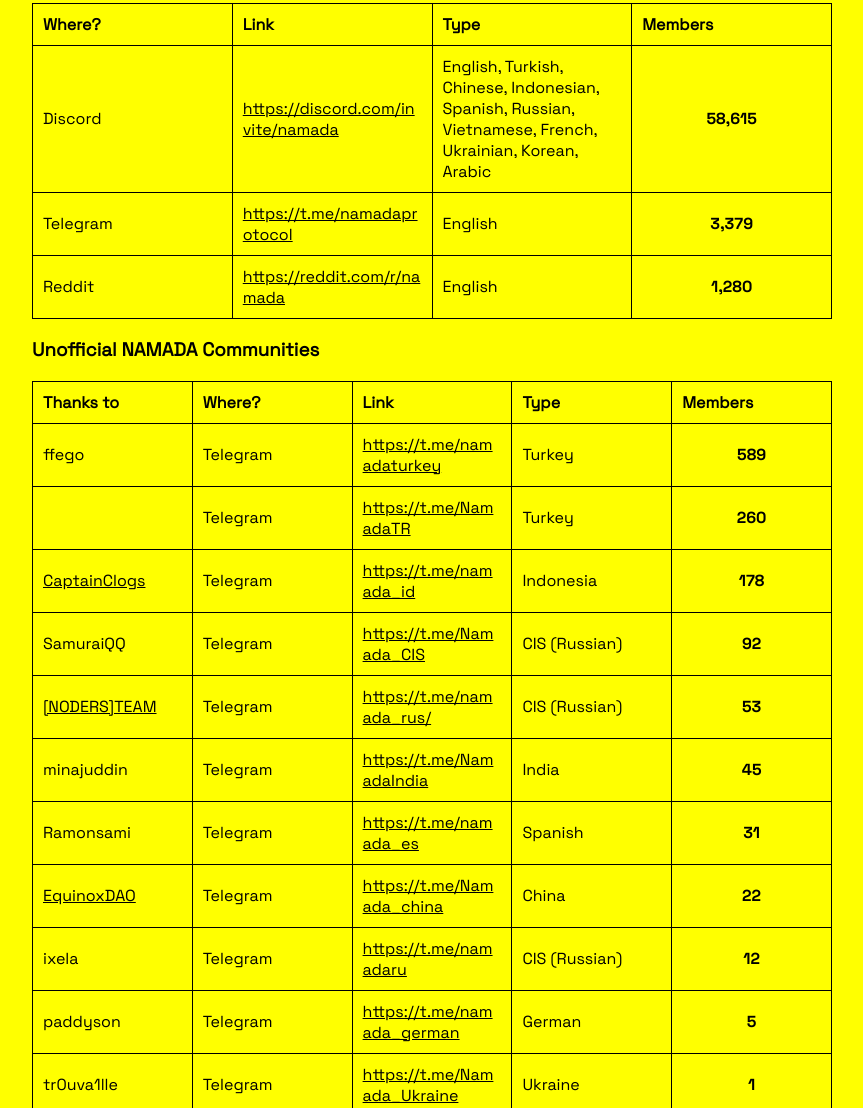
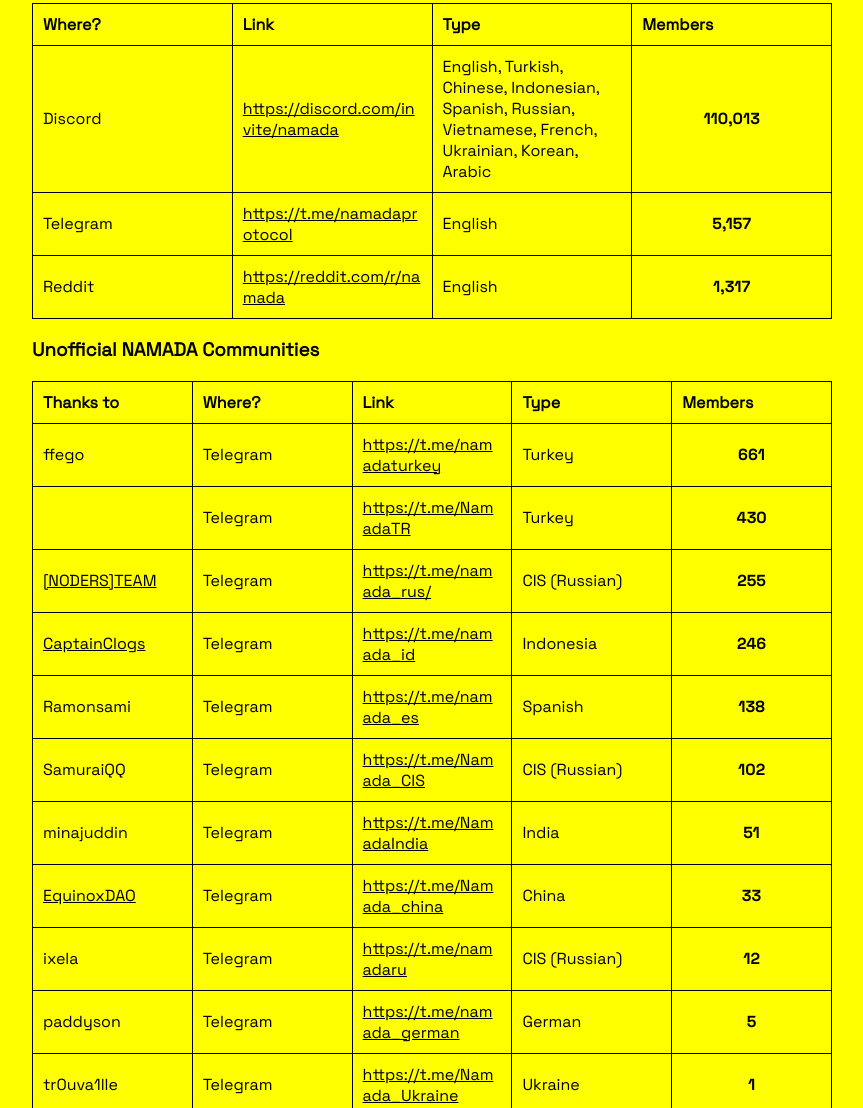
Before and after one commit to MELLIFERA-Labs/namada-awesome, a plain HTML site: page docs/index.html in a window 1280 px wide. Shown: the part 931-2039 px from the top of the page, without its empty margins (208-1071 px from the left). Drawn offline with Linux system fonts and the light colour scheme.

Commit message:
docs: generate index.html

```diff
--- a/docs/index.html
+++ b/docs/index.html
@@ -135,19 +135,19 @@
 <td col="Where?">Discord</td>
 <td style="text-align:left" col="Link"><a href="https://discord.com/invite/namada">https://discord.com/invite/namada</a></td>
 <td style="text-align:left" col="Type">English, Turkish, Chinese, Indonesian, Spanish, Russian, Vietnamese, French, Ukrainian, Korean, Arabic</td>
-<td style="text-align:left" col="Members"><!--members_count--><code>58,615</code></td>
+<td style="text-align:left" col="Members"><!--members_count--><code>110,013</code></td>
 </tr>
 <tr>
 <td col="Where?">Telegram</td>
 <td style="text-align:left" col="Link"><a href="https://t.me/namadaprotocol">https://t.me/namadaprotocol</a></td>
 <td style="text-align:left" col="Type">English</td>
-<td style="text-align:left" col="Members"><!--members_count--><code>3,379</code></td>
+<td style="text-align:left" col="Members"><!--members_count--><code>5,157</code></td>
 </tr>
 <tr>
 <td col="Where?">Reddit</td>
 <td style="text-align:left" col="Link"><a href="https://reddit.com/r/namada">https://reddit.com/r/namada</a></td>
 <td style="text-align:left" col="Type">English</td>
-<td style="text-align:left" col="Members"><!--members_count--><code>1,280</code></td>
+<td style="text-align:left" col="Members"><!--members_count--><code>1,317</code></td>
 </tr>
 </tbody>
 </table><h3><strong>Unofficial NAMADA Communities</strong></h3><table>
@@ -166,56 +166,56 @@
 <td style="text-align:left" col="Where?">Telegram</td>
 <td style="text-align:left" col="Link"><a href="https://t.me/namadaturkey">https://t.me/namadaturkey</a></td>
 <td style="text-align:left" col="Type">Turkey</td>
-<td style="text-align:left" col="Members"><!--members_count--><code>589</code></td>
+<td style="text-align:left" col="Members"><!--members_count--><code>661</code></td>
 </tr>
 <tr>
 <td style="text-align:left" col="Thanks to"></td>
 <td style="text-align:left" col="Where?">Telegram</td>
 <td style="text-align:left" col="Link"><a href="https://t.me/NamadaTR">https://t.me/NamadaTR</a></td>
 <td style="text-align:left" col="Type">Turkey</td>
-<td style="text-align:left" col="Members"><!--members_count--><code>260</code></td>
+<td style="text-align:left" col="Members"><!--members_count--><code>430</code></td>
+</tr>
+<tr>
+<td style="text-align:left" col="Thanks to"><a href="https://noders.team/">[NODERS]TEAM</a></td>
+<td style="text-align:left" col="Where?">Telegram</td>
+<td style="text-align:left" col="Link"><a href="https://t.me/namada_rus/">https://t.me/namada_rus/</a></td>
+<td style="text-align:left" col="Type">CIS (Russian)</td>
+<td style="text-align:left" col="Members"><!--members_count--><code>255</code></td>
 </tr>
 <tr>
 <td style="text-align:left" col="Thanks to"><a href="https://twitter.com/captainclogs">CaptainClogs</a></td>
 <td style="text-align:left" col="Where?">Telegram</td>
 <td style="text-align:left" col="Link"><a href="https://t.me/namada_id">https://t.me/namada_id</a></td>
 <td style="text-align:left" col="Type">Indonesia</td>
-<td style="text-align:left" col="Members"><!--members_count--><code>178</code></td>
+<td style="text-align:left" col="Members"><!--members_count--><code>246</code></td>
+</tr>
+<tr>
+<td style="text-align:left" col="Thanks to">Ramonsami</td>
+<td style="text-align:left" col="Where?">Telegram</td>
+<td style="text-align:left" col="Link"><a href="https://t.me/namada_es">https://t.me/namada_es</a></td>
+<td style="text-align:left" col="Type">Spanish</td>
+<td style="text-align:left" col="Members"><!--members_count--><code>138</code></td>
 </tr>
 <tr>
 <td style="text-align:left" col="Thanks to">SamuraiQQ</td>
 <td style="text-align:left" col="Where?">Telegram</td>
 <td style="text-align:left" col="Link"><a href="https://t.me/Namada_CIS">https://t.me/Namada_CIS</a></td>
 <td style="text-align:left" col="Type">CIS (Russian)</td>
-<td style="text-align:left" col="Members"><!--members_count--><code>92</code></td>
-</tr>
-<tr>
-<td style="text-align:left" col="Thanks to"><a href="https://noders.team/">[NODERS]TEAM</a></td>
-<td style="text-align:left" col="Where?">Telegram</td>
-<td style="text-align:left" col="Link"><a href="https://t.me/namada_rus/">https://t.me/namada_rus/</a></td>
-<td style="text-align:left" col="Type">CIS (Russian)</td>
-<td style="text-align:left" col="Members"><!--members_count--><code>53</code></td>
+<td style="text-align:left" col="Members"><!--members_count--><code>102</code></td>
 </tr>
 <tr>
 <td style="text-align:left" col="Thanks to">minajuddin</td>
 <td style="text-align:left" col="Where?">Telegram</td>
 <td style="text-align:left" col="Link"><a href="https://t.me/NamadaIndia">https://t.me/NamadaIndia</a></td>
 <td style="text-align:left" col="Type">India</td>
-<td style="text-align:left" col="Members"><!--members_count--><code>45</code></td>
-</tr>
-<tr>
-<td style="text-align:left" col="Thanks to">Ramonsami</td>
-<td style="text-align:left" col="Where?">Telegram</td>
-<td style="text-align:left" col="Link"><a href="https://t.me/namada_es">https://t.me/namada_es</a></td>
-<td style="text-align:left" col="Type">Spanish</td>
-<td style="text-align:left" col="Members"><!--members_count--><code>31</code></td>
+<td style="text-align:left" col="Members"><!--members_count--><code>51</code></td>
 </tr>
 <tr>
 <td style="text-align:left" col="Thanks to"><a href="https://www.equinoxdao.xyz">EquinoxDAO</a></td>
 <td style="text-align:left" col="Where?">Telegram</td>
 <td style="text-align:left" col="Link"><a href="https://t.me/Namada_china">https://t.me/Namada_china</a></td>
 <td style="text-align:left" col="Type">China</td>
-<td style="text-align:left" col="Members"><!--members_count--><code>22</code></td>
+<td style="text-align:left" col="Members"><!--members_count--><code>33</code></td>
 </tr>
 <tr>
 <td style="text-align:left" col="Thanks to">ixela</td>
```
